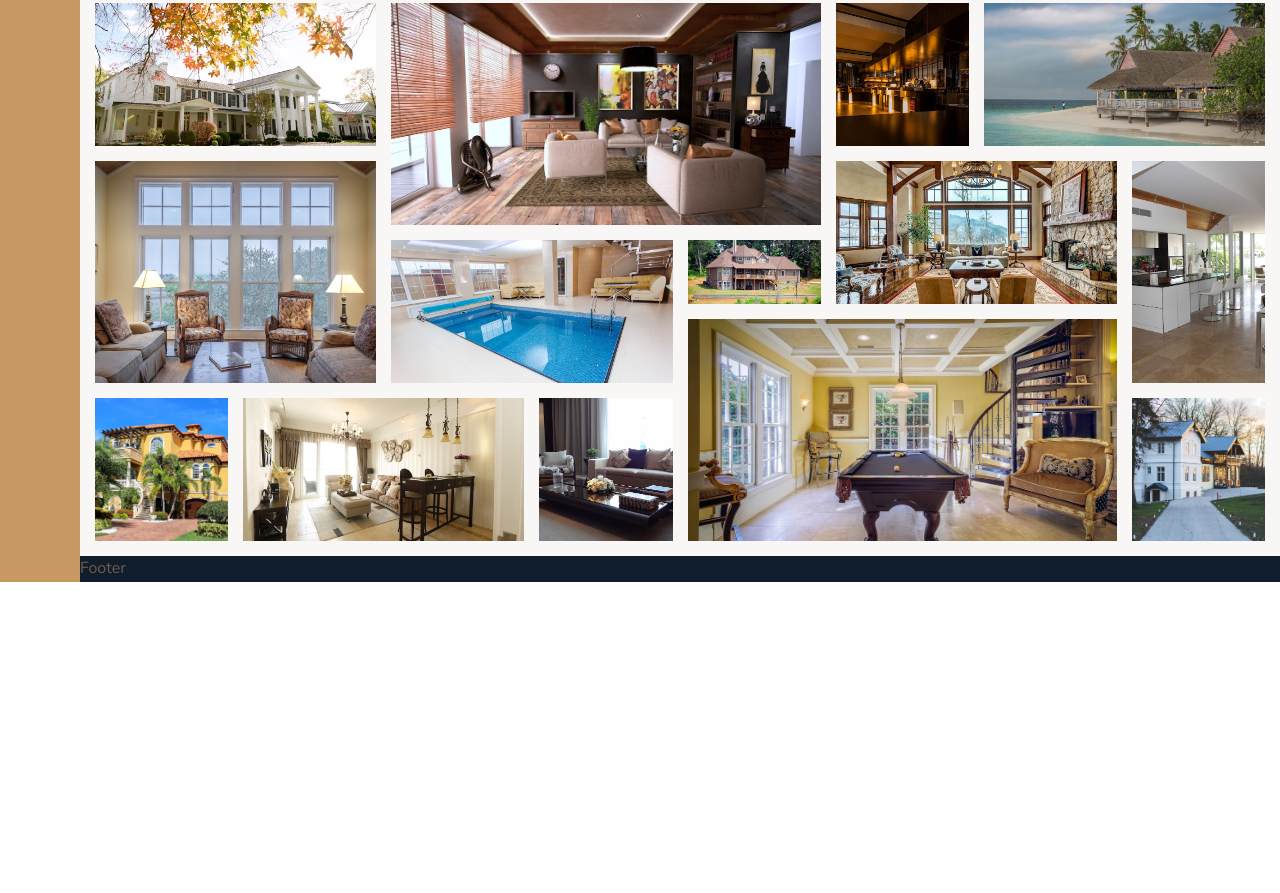
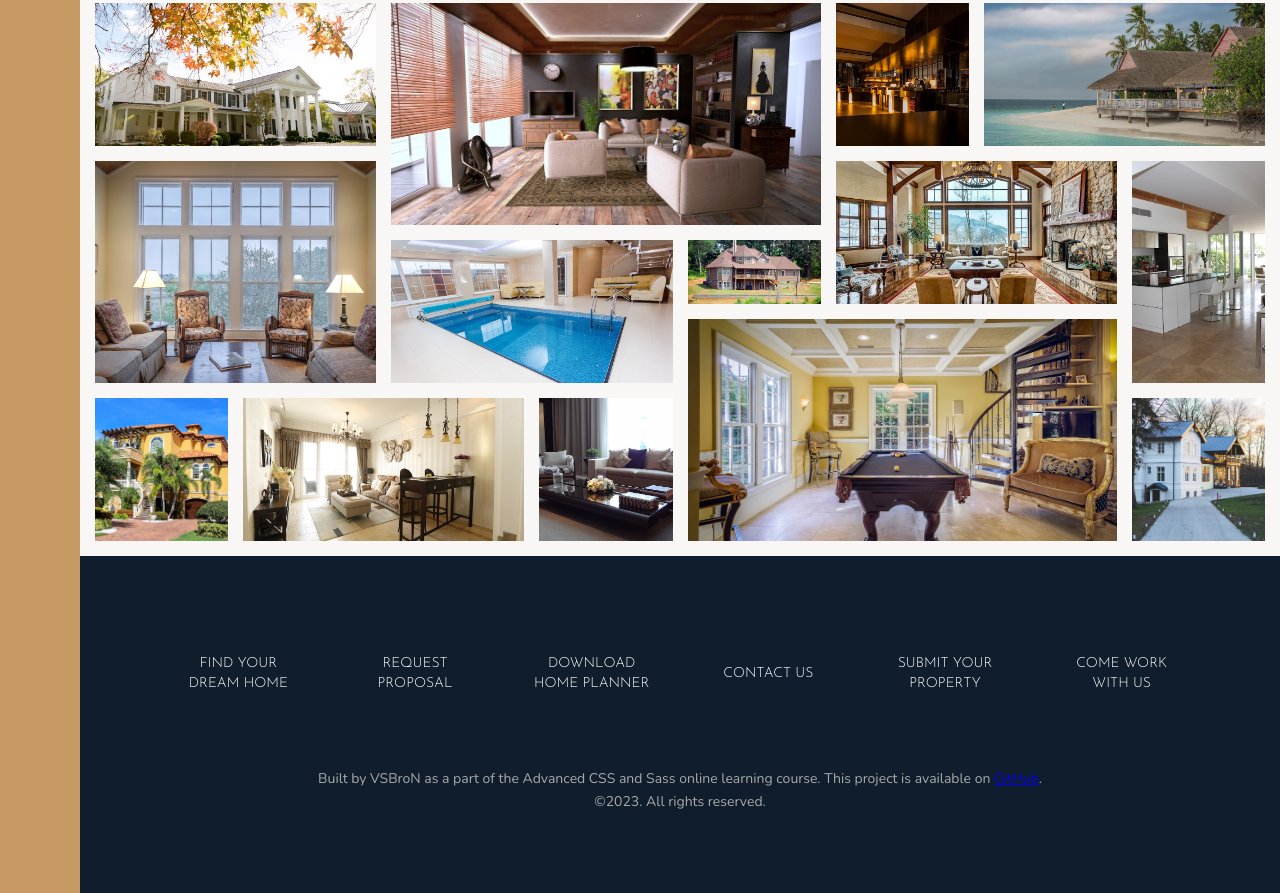
Before and after one commit to vsbron/course-nexter-2023, a website built with Parcel: page index.html in a window 1280 px wide. Shown: the part 3078-3971 px from the top of the page. Before the commit the page ends 3660 px from the top, so only its background shows below. Built offline with nearby package versions, Linux system fonts and the light colour scheme.

Commit message:
Added Footer section

```diff
--- a/index.html
+++ b/index.html
@@ -226,7 +226,17 @@
     </section>
 
     <footer class="footer">
-      Footer
+
+      <ul class="nav">
+        <li class="nav__item"><a href="#" class="nav__link">Find your dream home</a></li>
+        <li class="nav__item"><a href="#" class="nav__link">Request proposal</a></li>
+        <li class="nav__item"><a href="#" class="nav__link">Download home planner</a></li>
+        <li class="nav__item"><a href="#" class="nav__link">Contact us</a></li>
+        <li class="nav__item"><a href="#" class="nav__link">Submit your property</a></li>
+        <li class="nav__item"><a href="#" class="nav__link">Come work with us</a></li>
+      </ul>
+      <p class="copyright">Built by VSBroN as a part of the Advanced CSS and Sass online learning course. This project is available on <a href="https://github.com/vsbron/course-nexter-2023" target="_blank">GitHub</a>.<br />&copy;2023. All rights reserved.</p>
+
     </footer>
 
   </body>
--- a/src/sass/layout/_footer.scss
+++ b/src/sass/layout/_footer.scss
@@ -1,4 +1,51 @@
 .footer {
   background-color: $color-secondary;
   grid-column: full-start / full-end;
+  padding: 8rem;
 }
+
+.nav {
+  list-style: none;
+
+  display: grid;
+  grid-template-columns: repeat(auto-fit, minmax(15rem, 1fr));
+  gap: 2rem;
+  align-items: stretch;
+
+  &__link:link,
+  &__link:visited {
+    display: flex;
+    justify-content: center;
+    align-items: center;
+
+    height: 100%;
+    padding: 1.8rem 1.5rem 1.5rem;
+    color: $color-white;
+    font-family: $font-display;
+    font-size: 1.4rem;
+    line-height: 1.4;
+    text-decoration: none;
+    text-transform: uppercase;
+    text-align: center;
+    transition: all .2s ease;
+  }
+
+  &__link:hover,
+  &__link:active {
+    background-color: rgba($color-white, .05);
+    transform: translateY(-3px);
+  }
+}
+
+.copyright {
+  font-size: 1.4rem;
+  color: $color-gray-light-2;
+  text-align: center;
+  width: 70%;
+  margin: 6rem auto 0;
+
+  a:hover,
+  a:active {
+    text-decoration: none;
+  }
+}
```
Also changed, not shown: src/css/style.css.
